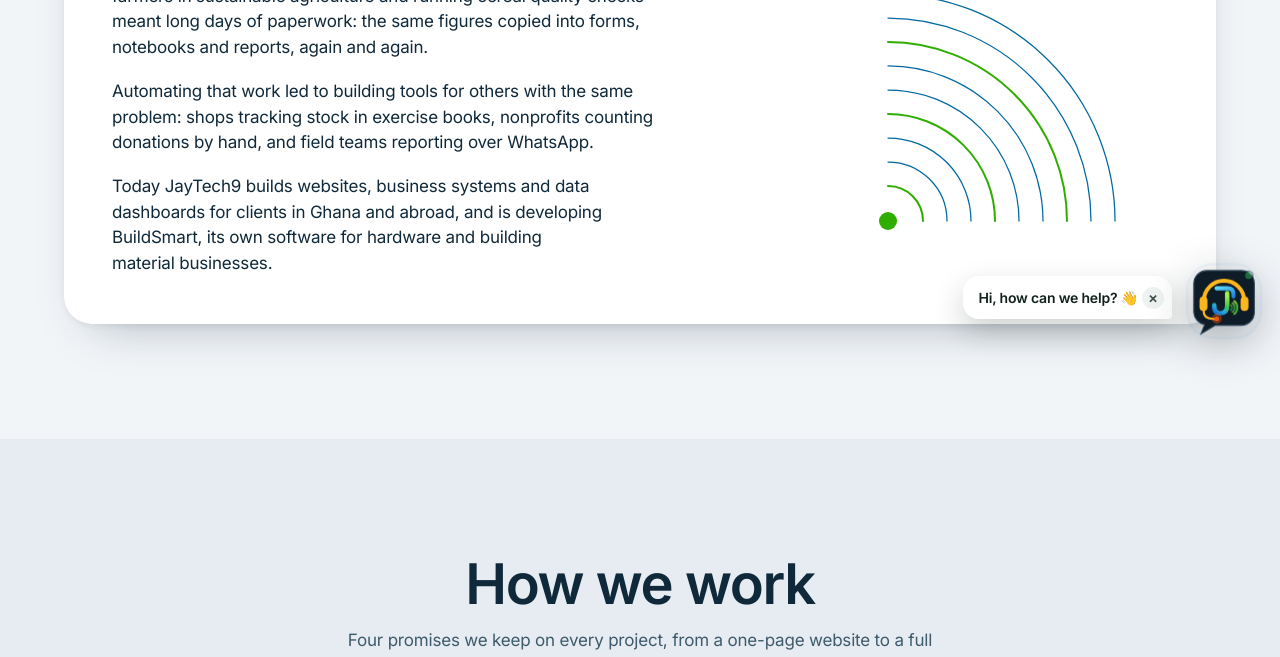
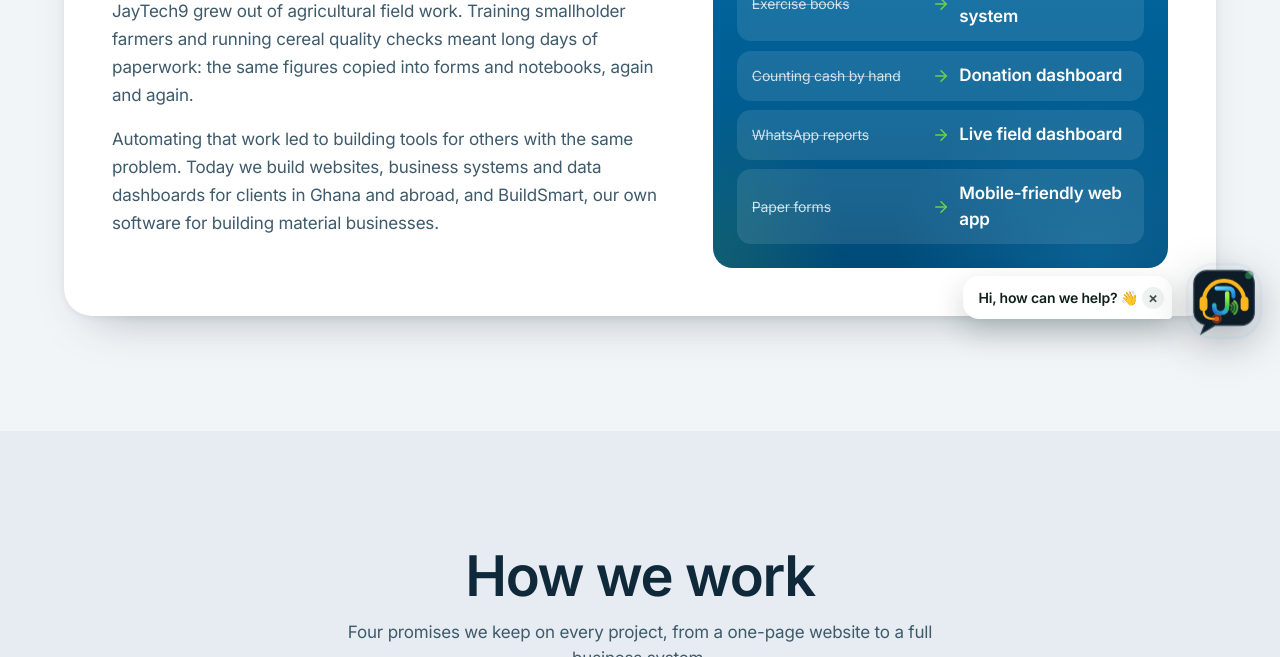
Before and after one commit to Jaytech9/jaytech9-website, an Astro site: page /about in a window 1280 px wide. Shown: the part 443-1100 px from the top of the page. Built offline with nearby package versions, Linux system fonts and the light colour scheme; Astro itself is replaced by a stand-in of ours.

Commit message:
About: Our story with a 'What we replace' panel instead of curved lines
Co-Authored-By: Claude Opus 5.5 <noreply@anthropic.com>
Claude-Session: https://claude.ai/code/session_01SMTWVFdmidQaQhJHw9PXmz

```diff
--- a/src/pages/about.astro
+++ b/src/pages/about.astro
@@ -49,82 +49,20 @@ import { site } from '../data/site';
     </div>
   </header>
   <section class="section">
-    <div class="wrap story overlap sheet">
-      <div class="prose">
+    <div class="wrap overlap sheet storyB">
+      <div class="storyB__text">
         <h2>Our story</h2>
-        <p>
-          JayTech9 grew out of agricultural field work. Training smallholder farmers in sustainable
-          agriculture and running cereal quality checks meant long days of paperwork: the same figures copied
-          into forms, notebooks and reports, again and again.
-        </p>
-        <p>
-          Automating that work led to building tools for others with the same problem: shops tracking stock in
-          exercise books, nonprofits counting donations by hand, and field teams reporting over WhatsApp.
-        </p>
-        <p>
-          Today JayTech9 builds websites, business systems and data dashboards for clients in Ghana and
-          abroad, and is developing BuildSmart, its own software for hardware and building material
-          businesses.
-        </p>
+        <p>JayTech9 grew out of agricultural field work. Training smallholder farmers and running cereal quality checks meant long days of paperwork: the same figures copied into forms and notebooks, again and again.</p>
+        <p>Automating that work led to building tools for others with the same problem. Today we build websites, business systems and data dashboards for clients in Ghana and abroad, and BuildSmart, our own software for building material businesses.</p>
       </div>
-      <div class="story__art">
-        <svg class="contours" viewBox="0 0 600 600" aria-hidden="true" focusable="false">
-          <circle cx="40" cy="560" r="18" class="contours__dot"></circle>
-          <path
-            d="M 110 560 A 70 70 0 0 0 40 490"
-            pathLength="1"
-            class="contours__arc contours__arc--green"
-            style="--delay:0ms"
-          ></path>
-          <path
-            d="M 158 560 A 118 118 0 0 0 40 442"
-            pathLength="1"
-            class="contours__arc contours__arc--blue"
-            style="--delay:70ms"
-          ></path>
-          <path
-            d="M 206 560 A 166 166 0 0 0 40 394"
-            pathLength="1"
-            class="contours__arc contours__arc--blue"
-            style="--delay:140ms"
-          ></path>
-          <path
-            d="M 254 560 A 214 214 0 0 0 40 346"
-            pathLength="1"
-            class="contours__arc contours__arc--green"
-            style="--delay:210ms"
-          ></path>
-          <path
-            d="M 302 560 A 262 262 0 0 0 40 298"
-            pathLength="1"
-            class="contours__arc contours__arc--blue"
-            style="--delay:280ms"
-          ></path>
-          <path
-            d="M 350 560 A 310 310 0 0 0 40 250"
-            pathLength="1"
-            class="contours__arc contours__arc--blue"
-            style="--delay:350ms"
-          ></path>
-          <path
-            d="M 398 560 A 358 358 0 0 0 40 202"
-            pathLength="1"
-            class="contours__arc contours__arc--green"
-            style="--delay:420ms"
-          ></path>
-          <path
-            d="M 446 560 A 406 406 0 0 0 40 154"
-            pathLength="1"
-            class="contours__arc contours__arc--blue"
-            style="--delay:490ms"
-          ></path>
-          <path
-            d="M 494 560 A 454 454 0 0 0 40 106"
-            pathLength="1"
-            class="contours__arc contours__arc--blue"
-            style="--delay:560ms"
-          ></path>
-        </svg>
+      <div class="storyB__panel">
+        <p class="storyB__title">What we replace</p>
+        <ul>
+          <li><span class="storyB__from">Exercise books</span><span class="storyB__arrow" aria-hidden="true"><Icon name="arrow" size={18} /></span><span class="storyB__to">Stock and sales system</span></li>
+          <li><span class="storyB__from">Counting cash by hand</span><span class="storyB__arrow" aria-hidden="true"><Icon name="arrow" size={18} /></span><span class="storyB__to">Donation dashboard</span></li>
+          <li><span class="storyB__from">WhatsApp reports</span><span class="storyB__arrow" aria-hidden="true"><Icon name="arrow" size={18} /></span><span class="storyB__to">Live field dashboard</span></li>
+          <li><span class="storyB__from">Paper forms</span><span class="storyB__arrow" aria-hidden="true"><Icon name="arrow" size={18} /></span><span class="storyB__to">Mobile-friendly web app</span></li>
+        </ul>
       </div>
     </div>
   </section>
@@ -242,50 +180,6 @@ import { site } from '../data/site';
     }
   }
 
-  .contours {
-    width: 100%;
-    overflow: visible;
-  }
-  .contours__arc {
-    fill: none;
-    stroke-width: 2.5px;
-    stroke-linecap: round;
-  }
-  .contours__arc--blue {
-    stroke: var(--blue);
-  }
-  .contours__arc--green {
-    stroke: var(--green);
-    stroke-width: 4px;
-  }
-  .contours__dot {
-    fill: var(--green);
-  }
-  .contours--animate .contours__arc {
-    stroke-dasharray: 1;
-    stroke-dashoffset: 1px;
-    animation: 0.9s cubic-bezier(0.3, 0.6, 0.2, 1) forwards draw;
-    animation-delay: var(--delay);
-  }
-  @keyframes draw {
-    to {
-      stroke-dashoffset: 0;
-    }
-  }
-  @media (prefers-reduced-motion: reduce) {
-    .contours--animate .contours__arc {
-      stroke-dashoffset: 0;
-      animation: none;
-    }
-  }
-  .story {
-    align-items: center;
-    gap: 2.5rem 5rem;
-    display: grid;
-  }
-  .story__art {
-    display: none;
-  }
   .principles {
     margin-top: clamp(2rem, 4vw, 3rem);
   }
@@ -355,14 +249,6 @@ import { site } from '../data/site';
     margin-top: 2.5rem;
   }
   @media (width>=52rem) {
-    .story {
-      grid-template-columns: 1.4fr 1fr;
-    }
-    .story__art {
-      justify-self: end;
-      max-width: 22rem;
-      display: block;
-    }
     .facts {
       grid-template-columns: 1fr 1fr;
     }
@@ -471,4 +357,16 @@ import { site } from '../data/site';
       grid-template-columns: repeat(3, 1fr);
     }
   }
+
+  .storyB { display: grid; gap: 2rem 3.5rem; align-items: center; padding: clamp(1.5rem, 4vw, 3rem); }
+  @media (width >= 52rem) { .storyB { grid-template-columns: 1.2fr 1fr; } }
+  .storyB__text h2 { margin: 0 0 1rem; }
+  .storyB__text p { color: var(--ink-soft); line-height: 1.65; max-width: 36rem; margin: 0 0 1rem; }
+  .storyB__panel { padding: 1.5rem; border-radius: 20px; background: var(--brand-surface); color: #fff; }
+  .storyB__title { margin: 0 0 1rem; font-size: var(--step--1); font-weight: 600; letter-spacing: .06em; text-transform: uppercase; color: #cfe6f3; }
+  .storyB__panel ul { list-style: none; margin: 0; padding: 0; display: grid; gap: .6rem; }
+  .storyB__panel li { display: grid; grid-template-columns: 1fr auto 1fr; gap: .6rem; align-items: center; padding: .75rem .9rem; border-radius: 14px; background: #ffffff1a; }
+  .storyB__from { color: #cfe1ec; text-decoration: line-through; text-decoration-color: #ffffff66; font-size: var(--step--1); }
+  .storyB__arrow { color: var(--accent); display: grid; }
+  .storyB__to { font-weight: 600; }
 </style>
```
